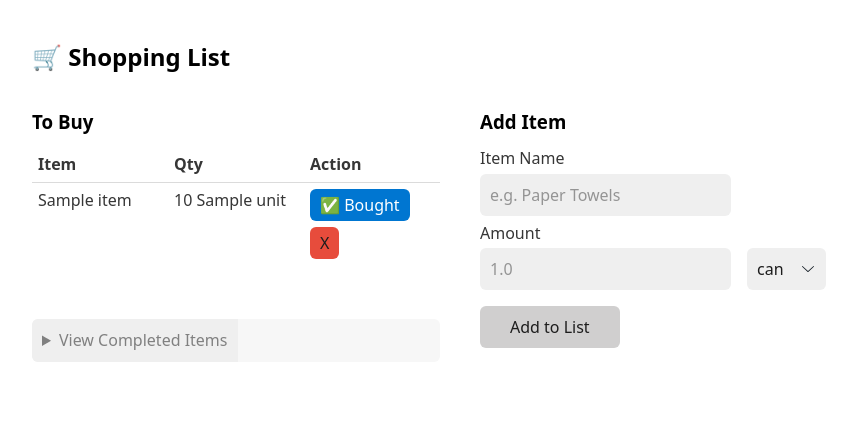
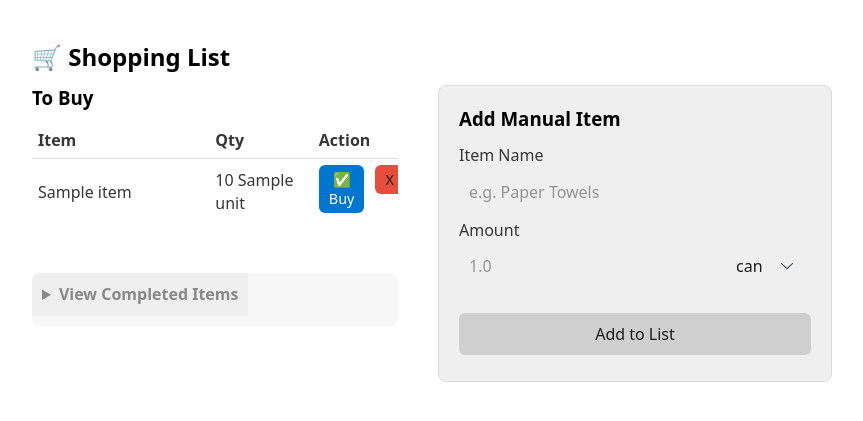
Before and after one commit to PrestonNTran/csc5201-final-lab, a Flask app: page /shopping in a window 1280 px wide. Shown: the part 75-496 px from the top of the page, without its empty margins (208-1071 px from the left). Run offline with Flask 3, Linux system fonts and the light colour scheme; a database or web service that is not in the repository returns one stand-in record (values such as "Sample title"); data that the repository does not hold is empty.

Commit message:
Update frontend pages for pantry to fix table and shopping for consistency

```diff
--- a/frontend-service/templates/shopping.html
+++ b/frontend-service/templates/shopping.html
@@ -1,18 +1,27 @@
 {% extends "layout.html" %}
 
 {% block content %}
+<style>
+    th { white-space: nowrap; }
+    td { vertical-align: middle !important; }
+    .action-buttons {
+        display: flex;
+        gap: 5px;
+    }
+</style>
+
 <h2>🛒 Shopping List</h2>
 
-<div style="display: grid; grid-template-columns: 2fr 1fr; gap: 40px;">
+<div style="display: grid; grid-template-columns: 7fr 3fr; gap: 40px;">
 
-    <div>
-        <h3>To Buy</h3>
-        <table>
+    <div style="overflow-x: auto;">
+        <h3 style="margin-top: 0;">To Buy</h3>
+        <table style="width: 100%; border-collapse: collapse;">
             <thead>
                 <tr>
                     <th>Item</th>
-                    <th>Qty</th>
-                    <th>Action</th>
+                    <th style="width: 25%;">Qty</th>
+                    <th style="width: 20%;">Action</th>
                 </tr>
             </thead>
             <tbody>
@@ -21,32 +30,34 @@
                     <td>{{ item.name }}</td>
                     <td>{{ item.quantity }} {{ item.unit }}</td>
                     <td>
-                        <form action="/shopping/buy/{{ item.id }}" method="POST" style="display:inline;">
-                            <button type="submit" style="background-color: var(--links); color: white; padding: 5px 10px;">✅ Bought</button>
-                        </form>
-                        <form action="/shopping/delete/{{ item.id }}" method="POST" style="display:inline;">
-                            <button class="danger" style="padding: 5px 10px;">X</button>
-                        </form>
+                        <div class="action-buttons">
+                            <form action="/shopping/buy/{{ item.id }}" method="POST" style="margin: 0;">
+                                <button type="submit" style="padding: 5px 10px; font-size: 0.9em; background-color: var(--links); color: white;">✅ Buy</button>
+                            </form>
+                            <form action="/shopping/delete/{{ item.id }}" method="POST" style="margin: 0;">
+                                <button class="danger" style="padding: 5px 10px; font-size: 0.9em;">X</button>
+                            </form>
+                        </div>
                     </td>
                 </tr>
                 {% else %}
-                <tr><td colspan="3">Nothing to buy! Good job.</td></tr>
+                <tr><td colspan="3" style="text-align: center; padding: 20px;">Everything bought! Good job.</td></tr>
                 {% endfor %}
             </tbody>
         </table>
 
         <br>
-        <details>
-            <summary style="color: grey;">View Completed Items</summary>
-            <table>
+        <details style="background: var(--background-alt); padding: 10px; border-radius: 8px;">
+            <summary style="color: #888; font-weight: bold; cursor: pointer;">View Completed Items</summary>
+            <table style="width: 100%; margin-top: 10px;">
                 <tbody>
                     {% for item in items if item.status == 'BOUGHT' %}
-                    <tr style="opacity: 0.6; text-decoration: line-through;">
-                        <td>{{ item.name }}</td>
+                    <tr style="opacity: 0.6;">
+                        <td style="text-decoration: line-through;">{{ item.name }}</td>
                         <td>{{ item.quantity }} {{ item.unit }}</td>
                         <td>
-                            <form action="/shopping/delete/{{ item.id }}" method="POST">
-                                <button class="danger" style="padding: 2px 8px; font-size: 0.8em;">Remove</button>
+                            <form action="/shopping/delete/{{ item.id }}" method="POST" style="margin: 0;">
+                                <button class="danger" style="padding: 2px 8px; font-size: 0.8em;">Clear</button>
                             </form>
                         </td>
                     </tr>
@@ -57,23 +68,23 @@
     </div>
 
     <div>
-        <div style="position: sticky; top: 20px;">
-            <h3>Add Item</h3>
+        <div style="position: sticky; top: 20px; background: var(--background); padding: 20px; border: 1px solid var(--border); border-radius: 8px;">
+            <h3 style="margin-top: 0;">Add Manual Item</h3>
             <form action="/shopping/create" method="POST">
                 <label>Item Name</label>
-                <input type="text" name="name" required placeholder="e.g. Paper Towels">
+                <input type="text" name="name" required placeholder="e.g. Paper Towels" style="width: 100%;">
 
                 <label>Amount</label>
                 <div class="input-group">
-                    <input type="number" step="0.1" name="quantity" required placeholder="1.0">
-                    <select name="unit">
+                    <input type="number" step="0.1" name="quantity" required placeholder="1.0" style="flex: 1;">
+                    <select name="unit" style="flex: 1;">
                         {% for u in units %}
                             <option value="{{ u }}">{{ u }}</option>
                         {% endfor %}
                     </select>
                 </div>
 
-                <button type="submit">Add to List</button>
+                <button type="submit" style="width: 100%; margin-top: 10px;">Add to List</button>
             </form>
         </div>
     </div>
```
Also changed, not shown: frontend-service/templates/pantry.html (+37 -28 lines).
